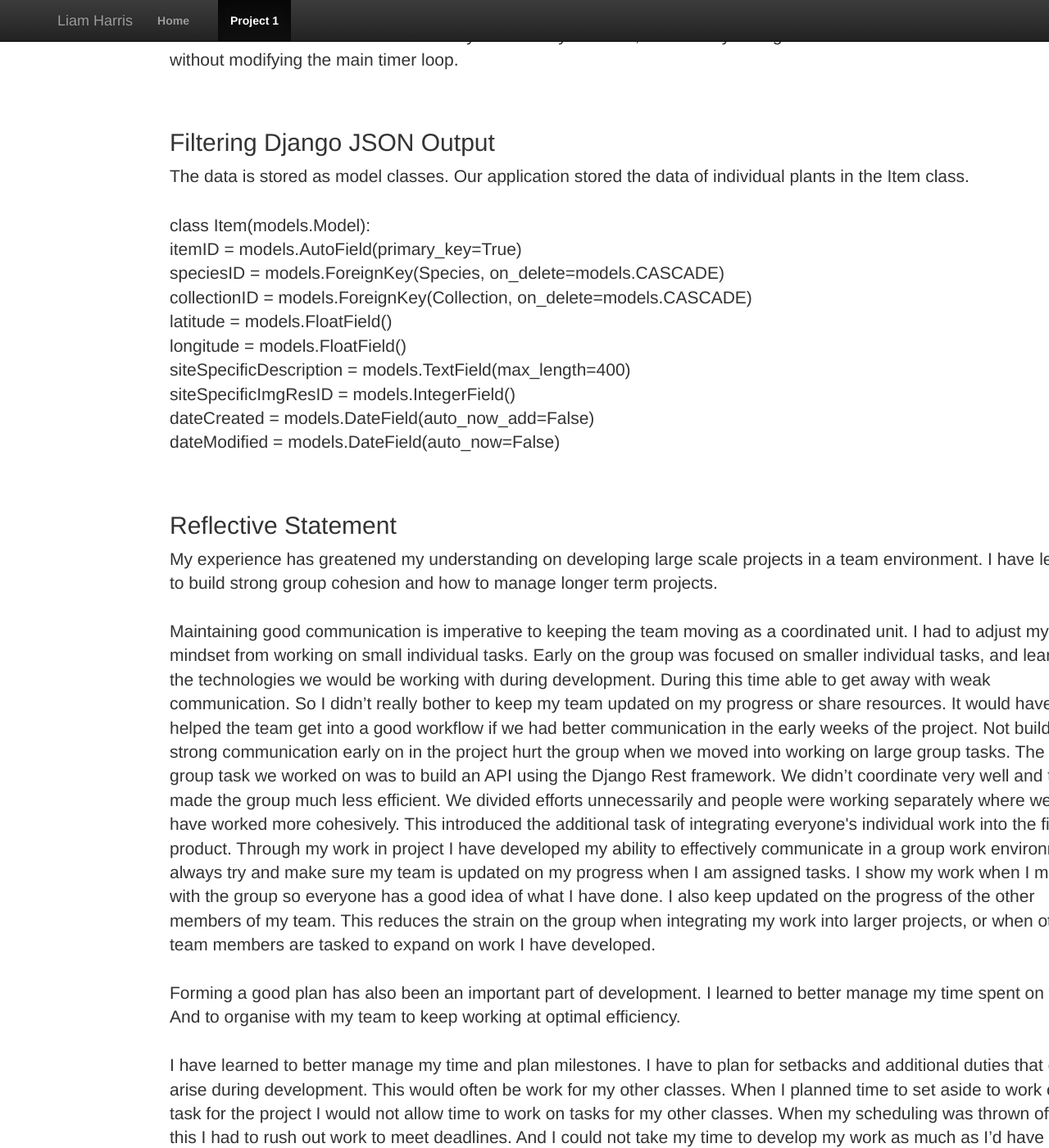
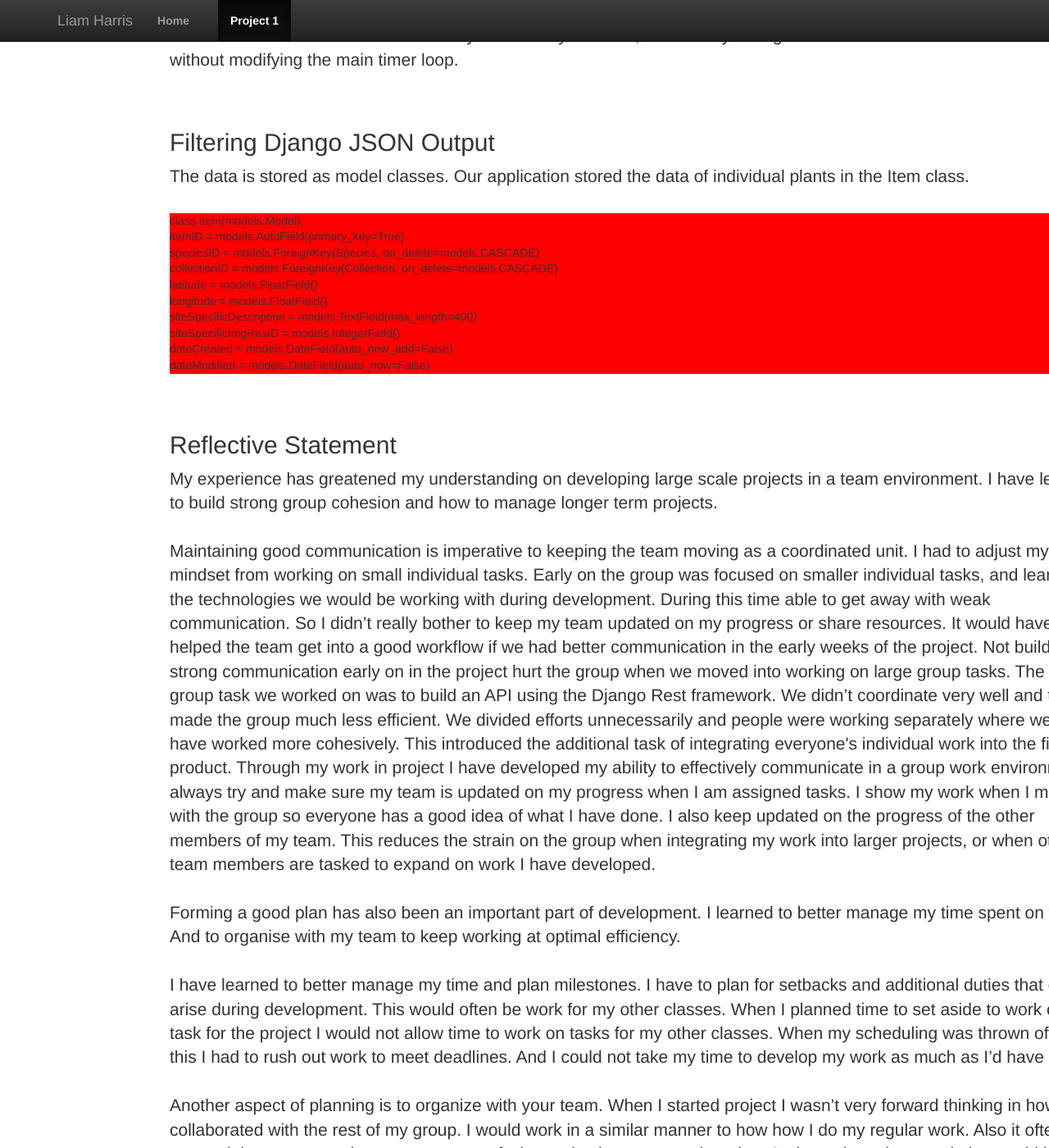
Before and after one commit to harrl7/harrl7.github.io, a Jekyll site: the page built from project1/index.html, in a window 1280 px wide and 1400 px high, scrolled down 3031 px. Shown: the whole window at 82% size. Built offline with Jekyll 4.4.1, drawn with Linux system fonts in a browser that asks for light colours.

Commit message:
Update main.css

```diff
--- a/css/main.css
+++ b/css/main.css
@@ -48,7 +48,7 @@ table, td {
     padding: 5px;
 }
 
-snippet {
+.snippet {
     background-color: red;
     font-size: 1.0em;
 }
```
